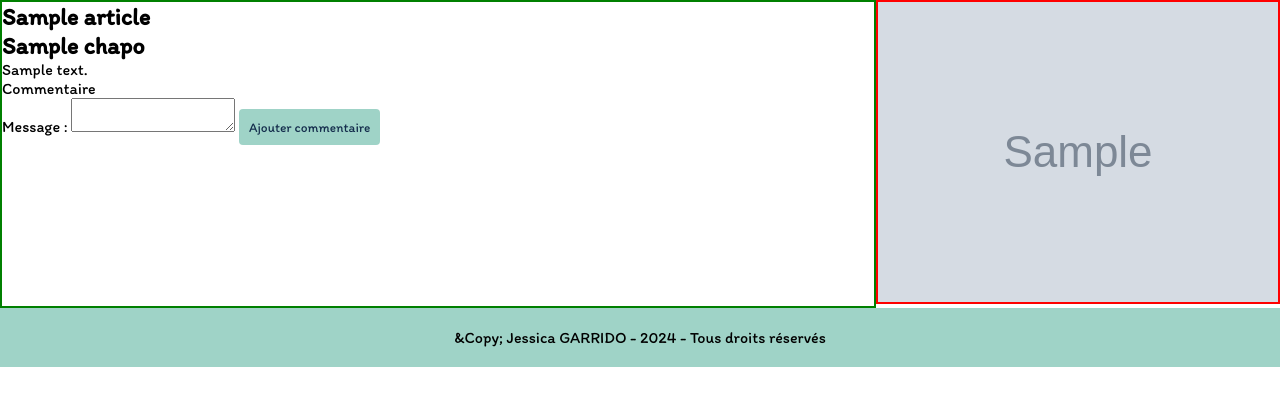
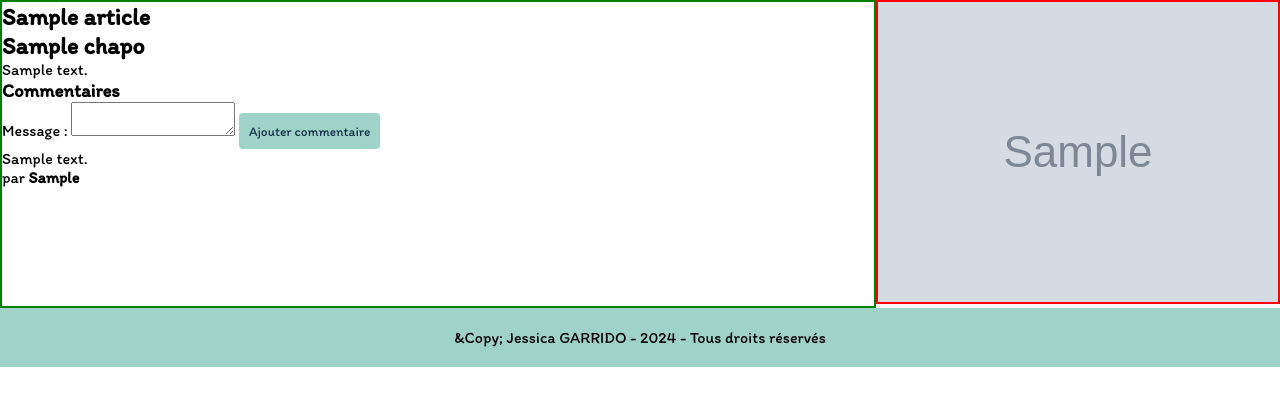
Before and after one commit to Wickacode/Blog-php, a PHP site: the page made by src/views/article.html.twig in a window 1280 px wide. Shown: the part 174-580 px from the top of the page. Run offline with PHP 8.4, Linux system fonts and the light colour scheme; tables that the repository leaves empty hold one stand-in row (values such as "Sample post"); the template is opened without the code that fills it: most values are stand-ins (such as "Sample title", 1, 10 or a date in 2020); grey boxes marked "Sample" are stand-in pictures; some libraries are stand-ins or nearby versions.

Commit message:
affichage du commentaire

```diff
--- a/src/views/article.html.twig
+++ b/src/views/article.html.twig
@@ -2,16 +2,36 @@
 
     <section class="single-post df">
         <div class="left-container light-text">
-            <h1> {{article.title}} </h1>
+        <div>
+        <h1> {{article.title}} </h1>
                   <h2>{{article.chapo}}</h2>
-            <div>{{article.content}}</div>
-            <div>Commentaire</div>
+            <p>{{article.content}}</p>
+        </div>
+
+        <div>
+        <h3>Commentaires</h3>
             <form action="index.php?action=createComment&id_article={{article.id_article}}" method="POST">
             <label for="message">Message :</label>
             <textarea type="text" id="message" name="message" required></textarea>
 
             <button name="submitComment" type="submit" class="btn dark bg-light-blue">Ajouter commentaire</button>
+
+             {% for comment in comments %}
+                <div>
+                    <div>
+                        <p class="text-justify">{{ comment.content }}</p>
+                    </div>
+                    <div>
+                        <p>
+                            par <b>{{ comment.autor_com }}</b>
+                        </p>
+                    </div>
+
+                </div>
+            {% endfor %}
         </form>
+        </div>
+
         </div>
 
         <div class="right-container">
```
